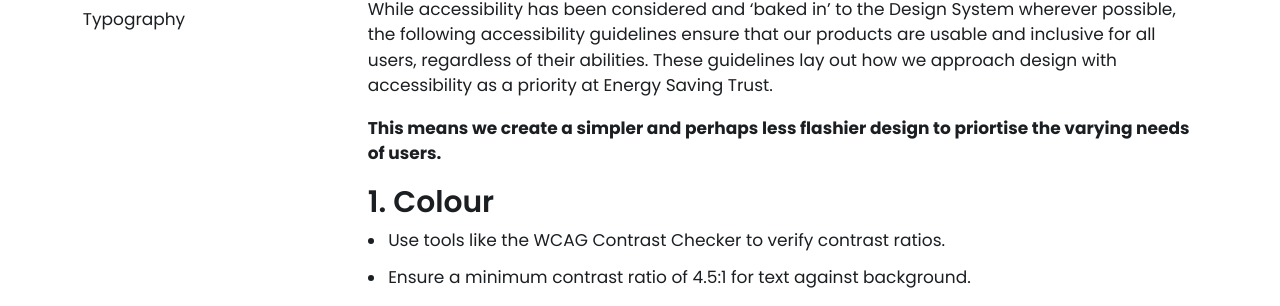
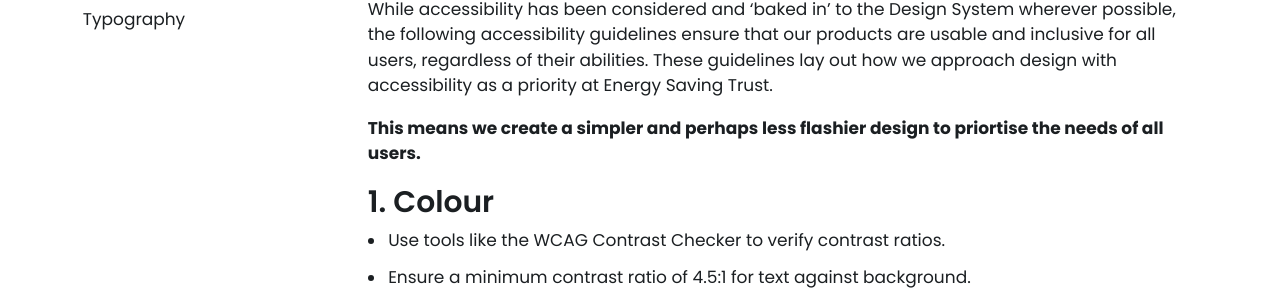
Before and after one commit to Energy-Saving-Trust/Design-System, a Jekyll site: the page built from guidelines/accessibility.md, in a window 1280 px wide and 900 px high. Shown: the part 249-555 px from the top of the window. Built offline with Jekyll 4.4.1, drawn with Linux system fonts in a browser that asks for light colours; nearby versions of some CDN libraries; some of the changed text lies outside the part shown.

Commit message:
Update accessibility.md

```diff
--- a/guidelines/accessibility.md
+++ b/guidelines/accessibility.md
@@ -10,7 +10,7 @@ At Energy Saving Trust, we make products that are usable by as many people as po
 
 While accessibility has been considered and ‘baked in’ to the Design System wherever possible, the following accessibility guidelines ensure that our products are usable and inclusive for all users, regardless of their abilities. These guidelines lay out how we approach design with accessibility as a priority at Energy Saving Trust.
 
-**This means we create a simpler and perhaps less flashier design to priortise the varying needs of users.**
+**This means we create a simpler and perhaps less flashier design to priortise the needs of all users.**
 
 ### 1. Colour
 - Use tools like the WCAG Contrast Checker to verify contrast ratios.
```
Also changed, not shown: other parts of guidelines/accessibility.md (+3 -2 lines).
